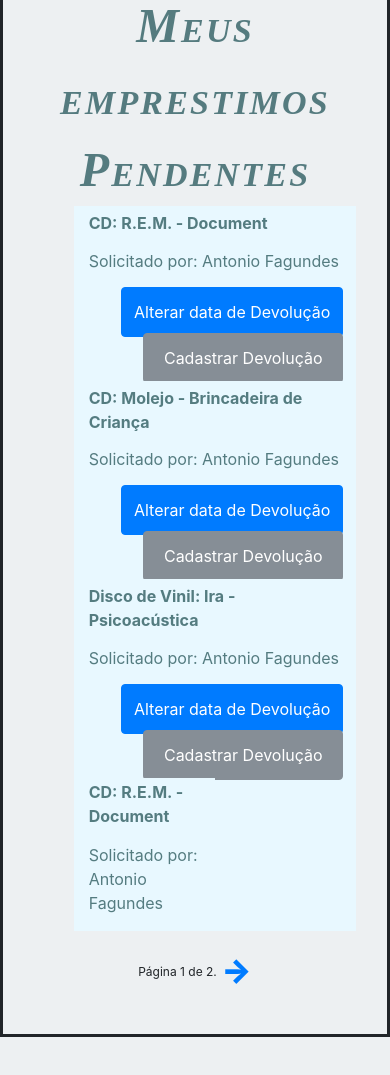
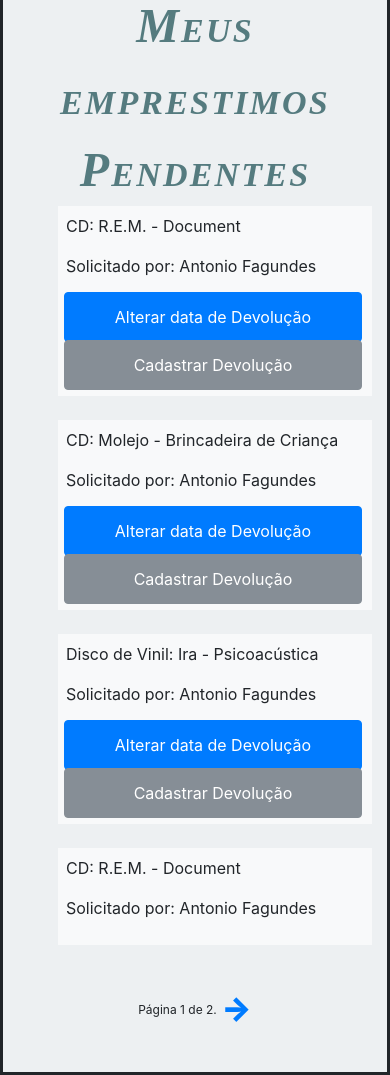
Before and after one commit to alsgil13/orcle_local, a Django app: page /borrows/meusemprestimos/ in a window 390 px wide. Shown: the part 307-1382 px from the top of the page. Before the commit the page ends 1344 px from the top, so only its background shows below. Run offline with Django 3.2, Linux system fonts and the light colour scheme; a user stored in the database is signed in; data comes from the database, SQL or seed files in the repository; some libraries are stand-ins or nearby versions.

Commit message:
Arruma responsividade Meu Orcle

```diff
--- a/borrows/templates/borrows/meusemprestimos_list.html
+++ b/borrows/templates/borrows/meusemprestimos_list.html
@@ -16,16 +16,19 @@
   <ul>
     {% for e in emprestimo_list %}
       <li>
-          <div class="row item_contenedor">
-                <div class="col  item_contenedor">
+        <div class="container bg-light p-2">
+
+
+          <div class="row justify-content-center">
+                <div class="col-12 col-md-6">
                         <p class="nome_item">   {{ e.item }}</p>
                         <p class="dono_item">
                             Solicitado por:  {{ e.pessoa.first_name }} {{ e.pessoa.last_name }} <br>
                         </p>
                 </div>
-                <div class="col item_contenedor">
+                <div class="col-12 col-md-4">
                     {% if e.aberto == True%}
-                    <a href="/borrows/emprestimo/{{e.id}}/update"><button class="btn btn-primary float-right">
+                    <a href="/borrows/emprestimo/{{e.id}}/update"><button class="btn btn-primary btn-block">
                            {% if e.dtDevolucao == Null%}
 
                             Confirmar
@@ -39,15 +42,18 @@
                         </button></a>
                         {% if e.item.status == 'e'%}
                         <a href="/borrows/emprestimo/{{e.id}}/delete">
-                        <button class="btn btn-secondary float-right">Cadastrar Devolução</button>
+                        <button class="btn btn-secondary btn-block">Cadastrar Devolução</button>
                         </a>
                         {% endif %}
 
                     {% endif %}
                 </div>
 
+
           </div>
+        </div>
       </li>
+      <br>
     {% endfor %}
 
   </ul>
```
Also changed, not shown: borrows/templates/meuperfil.html (+12 -7 lines).
